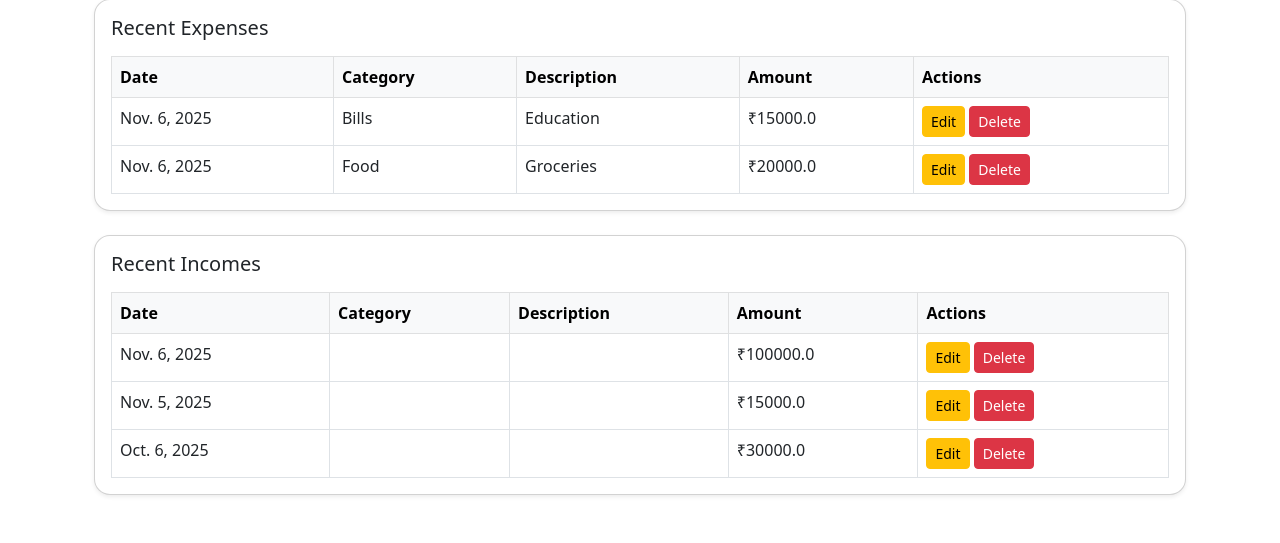
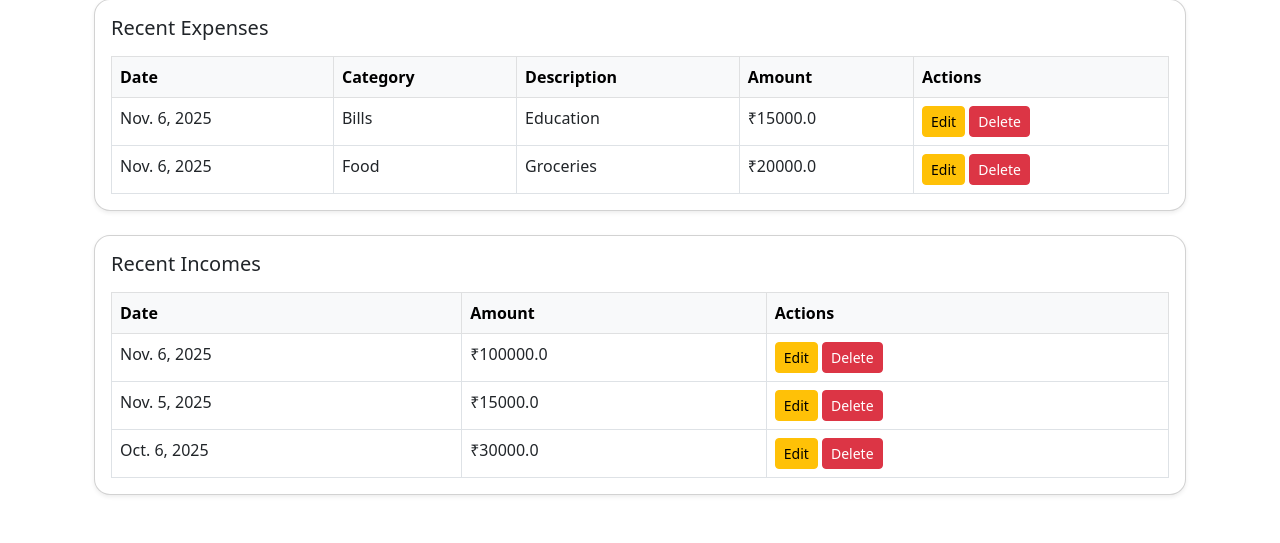
Before and after one commit to utsav0514/Sika_ved, a Django app: page /app/dashboard/ in a window 1280 px wide. Shown: the part 670-1213 px from the top of the page. Run offline with Django 5.2, Linux system fonts and the light colour scheme; the first user in the database is signed in; data comes from the database, SQL or seed files in the repository.

Commit message:
update in dashboard

```diff
--- a/core_app/templates/dashboard.html
+++ b/core_app/templates/dashboard.html
@@ -108,8 +108,6 @@
                 <thead class="table-light">
                     <tr>
                         <th>Date</th>
-                        <th>Category</th>
-                        <th>Description</th>
                         <th>Amount</th>
                         <th>Actions</th>
                     </tr>
@@ -118,8 +116,6 @@
                     {% for inc in incomes|slice:":5" %}
                     <tr>
                         <td>{{ inc.date|date:"M. j, Y" }}</td>
-                        <td>{{ inc.category.name }}</td>
-                        <td>{{ inc.description }}</td>
                         <td>₹{{ inc.amount }}</td>
                         <td>
                             <a href="{% url 'edit_income' inc.id %}" class="btn btn-sm btn-warning">Edit</a>
```
Also changed, not shown: other parts of core_app/templates/dashboard.html (+1 -1 lines).
